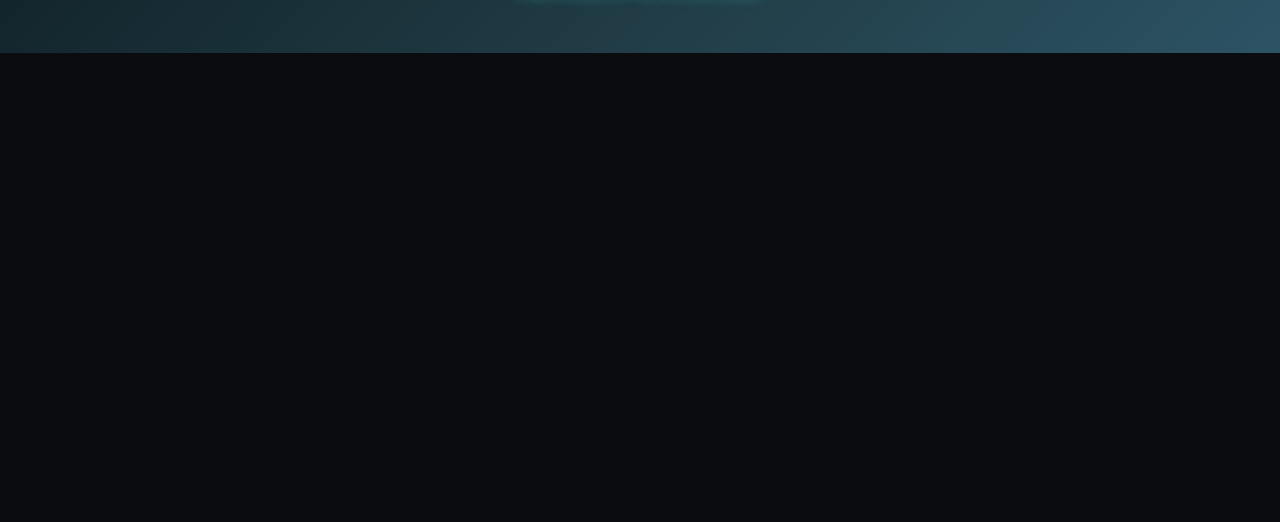
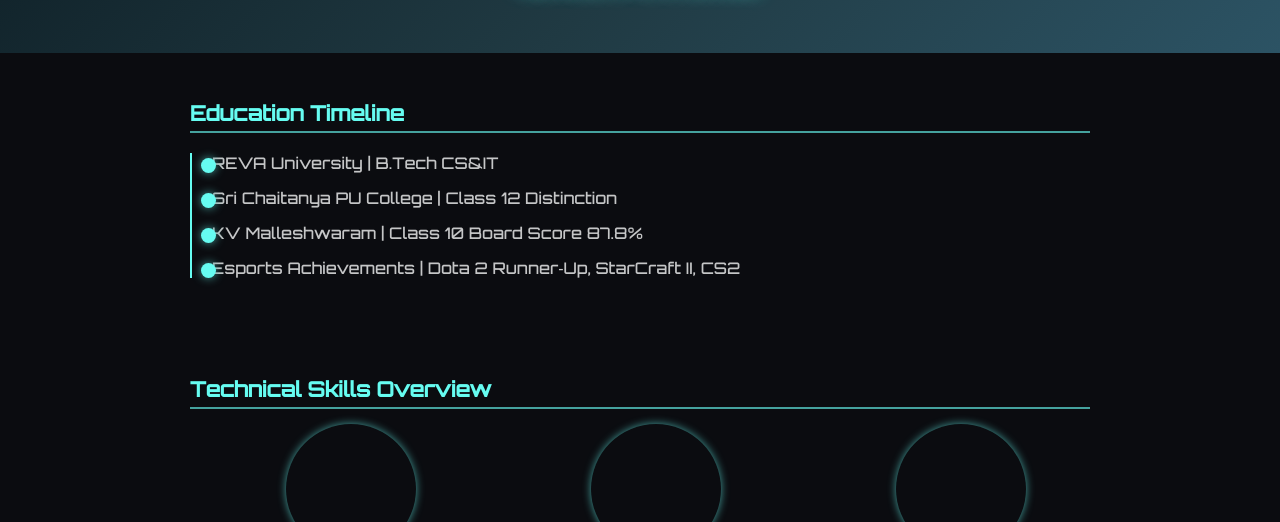
Before and after one commit to DilipNaidhruva/E-profile, a plain HTML site: page index.html in a window 1280 px wide. Shown: the part 139-661 px from the top of the page. Drawn offline with nearby package versions, Linux system fonts and the light colour scheme.

Commit message:
Update index.html

```diff
--- a/index.html
+++ b/index.html
@@ -4,11 +4,9 @@
   <meta charset="UTF-8">
   <title>E‑Profile | Space Gaming Innovation Theme</title>
   <meta name="viewport" content="width=device-width, initial-scale=1.0">
-  <!-- redeploy trigger -->
   <link href="https://fonts.googleapis.com/css2?family=Orbitron:wght@500&display=swap" rel="stylesheet">
   <script src="https://cdn.jsdelivr.net/npm/chart.js"></script>
   <script src="https://cdn.jsdelivr.net/npm/particles.js"></script>
-  <!-- redeploy test -->
   <style>
     :root {
       --bg-color: #0b0c10;
@@ -112,7 +110,6 @@
   <div id="stars"></div>
   <header>
     <h1>E‑Profile</h1>
-    <!-- redeploy marker -->
     <p>A dedicated and results‑driven CSIT engineering student at REVA University, combining academic excellence with proven leadership and a relentless drive to succeed.</p>
     <button class="theme-toggle" onclick="toggleTheme()">Switch Mode</button>
   </header>
@@ -161,7 +158,7 @@
   </footer>
 
   <script>
-    // redeploy comment
+    // Initialize background particles
     particlesJS("stars", {
       "particles": {
         "number": { "value": 80 },
@@ -180,4 +177,30 @@
       }
     });
 
-    // Chart.js setup
+    // Theme toggle logic
+    function toggleTheme() {
+      document.body.classList.toggle('light');
+    }
+
+    // Intersection Observer to reveal hidden sections smoothly on scroll
+    const sections = document.querySelectorAll('section');
+    const observerOptions = {
+      root: null,
+      threshold: 0.1
+    };
+
+    const sectionObserver = new IntersectionObserver((entries, observer) => {
+      entries.forEach(entry => {
+        if (entry.isIntersecting) {
+          entry.target.classList.add('visible');
+          observer.unobserve(entry.target);
+        }
+      });
+    }, observerOptions);
+
+    sections.forEach(section => {
+      sectionObserver.observe(section);
+    });
+  </script>
+</body>
+</html>
```
